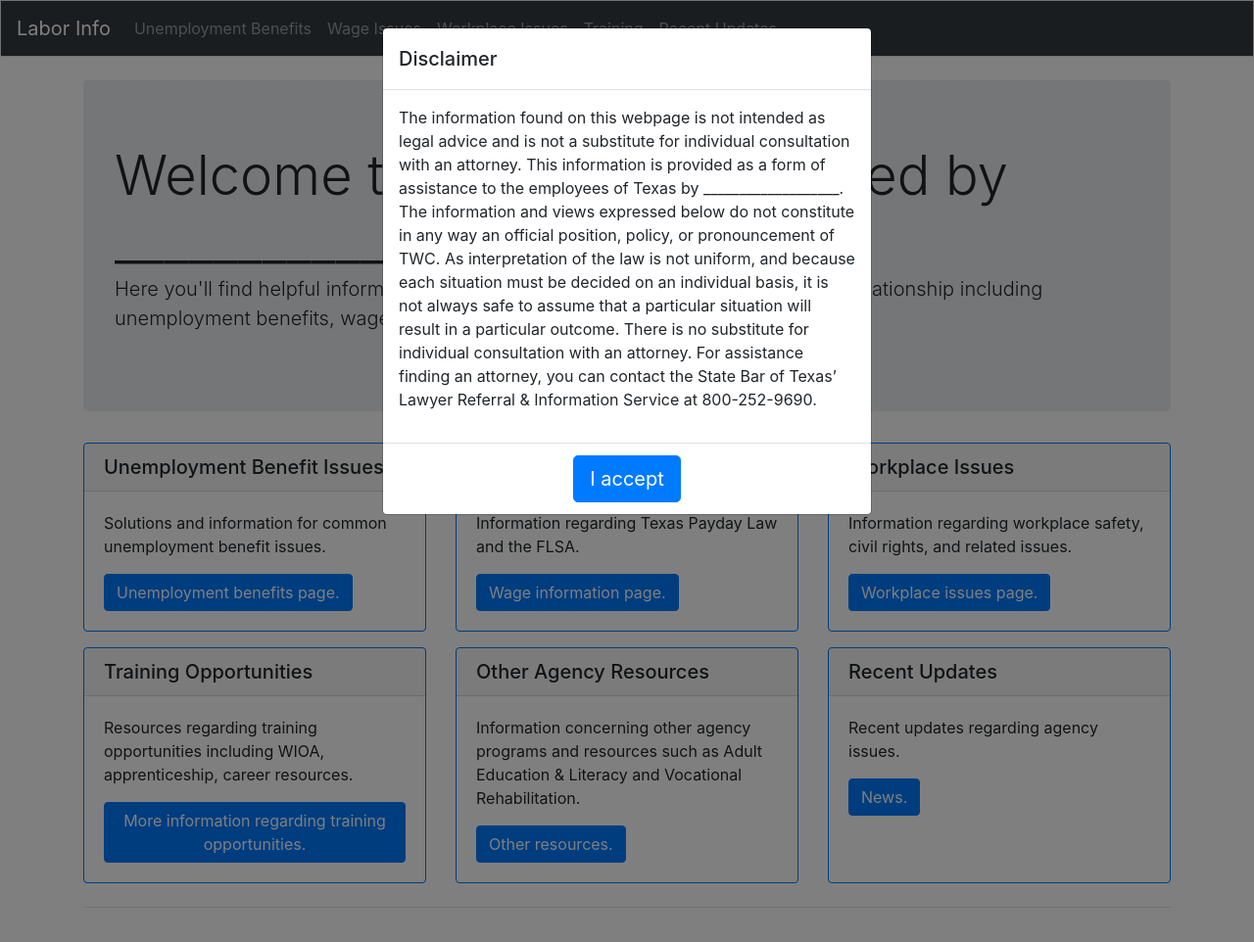
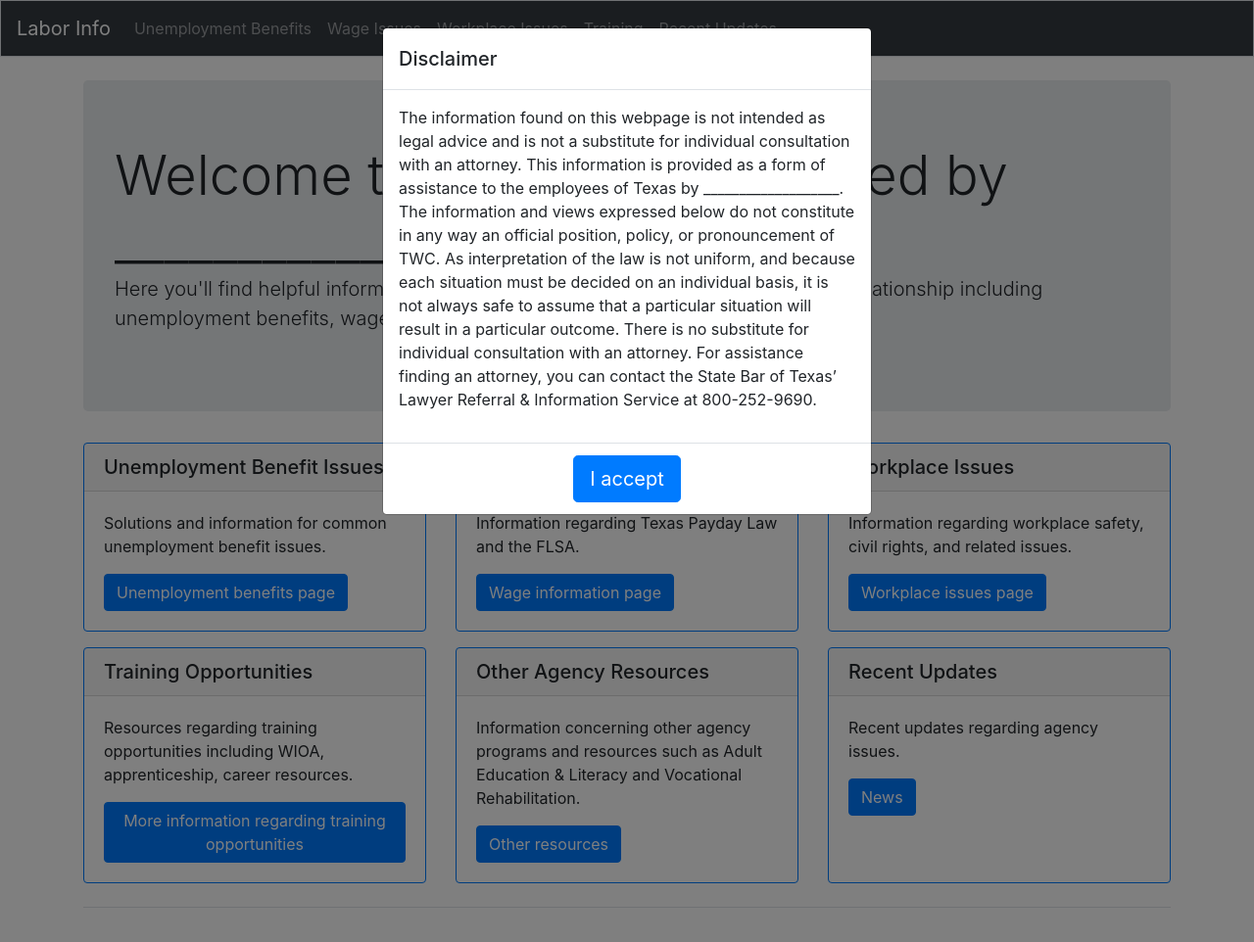
Before and after one commit to jonp-19/labor_info, a Django app: page / in a window 1280 px wide. Shown: the whole page at 98% size. Run offline with Django 3.2, Linux system fonts and the light colour scheme; some libraries are stand-ins or nearby versions.

Commit message:
Minor html changes.

```diff
--- a/labor_info_web/templates/labor_info_web/index.html
+++ b/labor_info_web/templates/labor_info_web/index.html
@@ -47,21 +47,21 @@
             <h5 class="card-header">Unemployment Benefit Issues</h5>
             <div class="card-body">
             <p class="card-text">Solutions and information for common unemployment benefit issues.</p>
-            <a href="{% url 'labor_info_web:unemployment' %}" class="btn btn-primary">Unemployment benefits page.</a>
+            <a href="{% url 'labor_info_web:unemployment' %}" class="btn btn-primary">Unemployment benefits page</a>
             </div>
         </div>
         <div class="card border-primary mb-3">
             <h5 class="card-header">Wage Issues</h5>
             <div class="card-body">
             <p class="card-text">Information regarding Texas Payday Law and the FLSA.</p>
-            <a href="{% url 'labor_info_web:wages' %}" class="btn btn-primary">Wage information page.</a>
+            <a href="{% url 'labor_info_web:wages' %}" class="btn btn-primary">Wage information page</a>
             </div>
         </div>
         <div class="card border-primary mb-3">
             <h5 class="card-header">Workplace Issues</h5>
             <div class="card-body">
             <p class="card-text">Information regarding workplace safety, civil rights, and related issues.</p>
-            <a href="{% url 'labor_info_web:workplace' %}" class="btn btn-primary">Workplace issues page.</a>
+            <a href="{% url 'labor_info_web:workplace' %}" class="btn btn-primary">Workplace issues page</a>
             </div>
         </div>
     </div>
@@ -73,7 +73,7 @@
                 apprenticeship, career resources.
             </p>
             <a href="{% url 'labor_info_web:training' %}"
-            class="btn btn-primary">More information regarding training opportunities.</a>
+            class="btn btn-primary">More information regarding training opportunities</a>
             </div>
         </div>
         <div class="card border-primary mb-3">
@@ -82,14 +82,14 @@
             <p class="card-text">Information concerning other agency programs and resources such as
                 Adult Education & Literacy and Vocational Rehabilitation.
             </p>
-            <a href="{% url 'labor_info_web:other_resources' %}" class="btn btn-primary">Other resources.</a>
+            <a href="{% url 'labor_info_web:other_resources' %}" class="btn btn-primary">Other resources</a>
             </div>
         </div>
         <div class="card border-primary mb-3">
             <h5 class="card-header">Recent Updates</h5>
             <div class="card-body">
             <p class="card-text">Recent updates regarding agency issues.</p>
-            <a href="{% url 'labor_info_web:news' %}" class="btn btn-primary">News.</a>
+            <a href="{% url 'labor_info_web:news' %}" class="btn btn-primary">News</a>
             </div>
         </div>
     </div>
--- a/labor_info_web/templates/labor_info_web/unemployment.html
+++ b/labor_info_web/templates/labor_info_web/unemployment.html
@@ -12,7 +12,7 @@
             <h5 class="card-title">Chatbot</h5>
             <p class="card-text">If you haven't tried it yet, TWC's chatbot can solve numerous issues.
                 You can access the chatbot at the bottom right corner of TWC's main page at the link below.</p>
-            <a href="https://www.twc.texas.gov" class="btn btn-primary">TWC's home page.</a>
+            <a href="https://www.twc.texas.gov" class="btn btn-primary">TWC's home page</a>
         </div>
     </div>
     <div class="card">
--- a/labor_info_web/templates/labor_info_web/workplace.html
+++ b/labor_info_web/templates/labor_info_web/workplace.html
@@ -45,7 +45,7 @@
                 or the TWC's Civil Rights Division by calling 888-452-4778 or at their link below to
                 file a complaint or to further discuss your issues.
             </p>
-            <a href="https://www.eeoc.gov/" class="btn btn-primary">Visit the EEOC website</a>
+            <a href="https://www.eeoc.gov/" class="btn btn-primary mb-1">Visit the EEOC website</a>
             <a href="https://www.twc.texas.gov/jobseekers/employee-rights-laws"
             class="btn btn-primary">Visit the TWC CRD website</a>
         </div>
```
